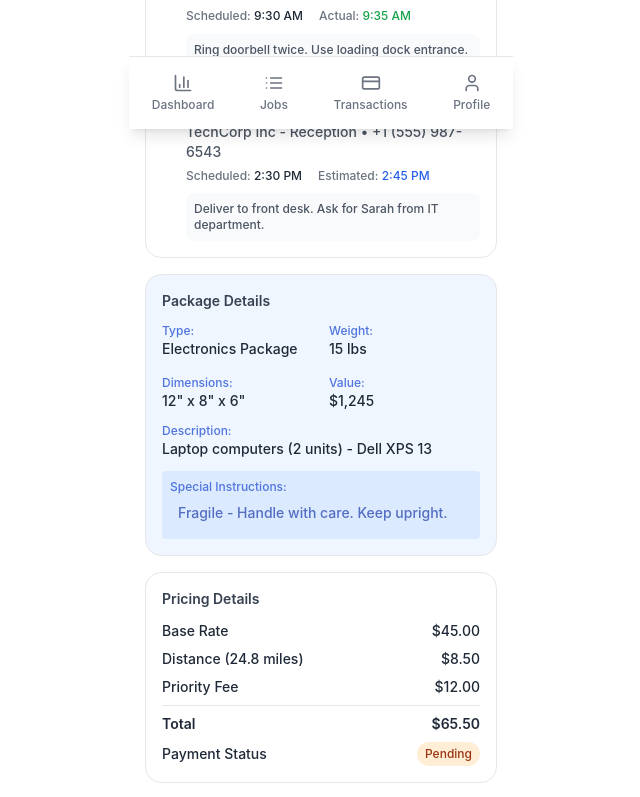
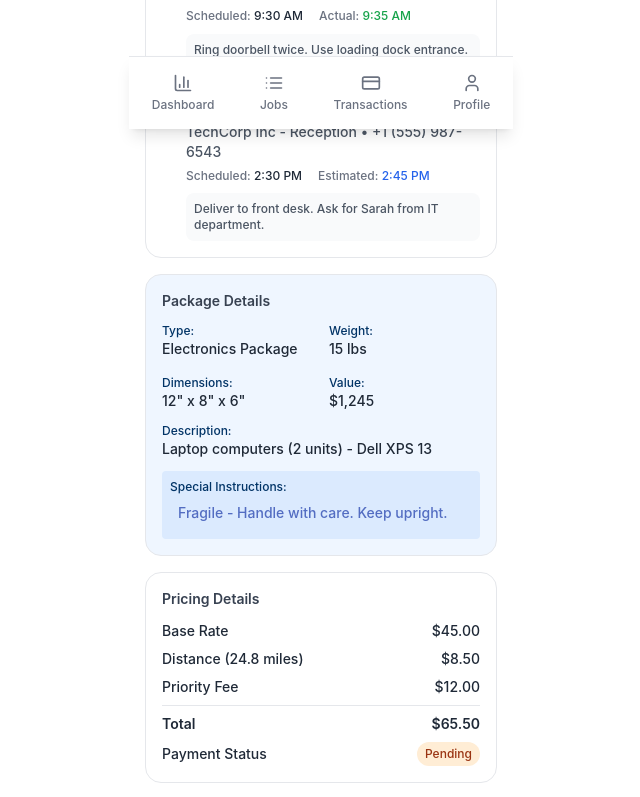
Before and after one commit to gagancodes99/shipper-demo, a React (Create React App) app: page /job/1/tracking in a window 1280 px wide. Shown: the part 671-1468 px from the top of the page, without its empty margins (319-959 px from the left). Built offline with nearby package versions, Linux system fonts and the light colour scheme; sample sign-in values are in the browser's storage; what @react-pdf/renderer would draw is missing.

Commit message:
Done all fixes

```diff
--- a/src/components/screens/DashboardScreen.js
+++ b/src/components/screens/DashboardScreen.js
@@ -43,7 +43,7 @@ const DashboardScreen = ({ onNewJob }) => {
   };
 
   return (
-    <div className="min-h-screen bg-gray-50 max-w-sm mx-auto">
+    <div className="min-h-screen bg-white max-w-sm mx-auto">
       {/* Status Bar */}
       {/* <div className="flex items-center justify-between px-4 py-2 bg-white text-black text-sm">
         <span className="font-medium">9:41</span>
--- a/src/components/screens/JobTrackingScreen.js
+++ b/src/components/screens/JobTrackingScreen.js
@@ -1,6 +1,6 @@
 "use client";
 import React, { useState } from "react";
-import { MapPin, ArrowLeft, Phone, Mail, FileText, Truck, Package, DollarSign, File, Upload } from "lucide-react";
+import { MapPin, ArrowLeft, Phone, Mail, FileText, Truck, Package, Eye, Download, Upload } from "lucide-react";
 import { useNavigate } from "react-router-dom";
 
 export default function DeliveryTrackingScreen() {
@@ -19,7 +19,7 @@ export default function DeliveryTrackingScreen() {
   };
 
   const MapSection = () => (
-    <div className="bg-gray-100 rounded-lg h-48 flex items-center justify-center relative overflow-hidden">
+    <div className="bg-white rounded-lg h-48 flex items-center justify-center relative overflow-hidden">
       <div className="absolute inset-0 bg-gradient-to-br from-blue-100 to-green-100"></div>
       <div className="absolute inset-0 flex items-center justify-center">
         <div className="absolute top-6 left-6 w-4 h-4 bg-green-500 rounded-full border-2 border-white shadow-lg z-10"></div>
@@ -171,28 +171,28 @@ export default function DeliveryTrackingScreen() {
               <h3 className="text-sm font-semibold text-gray-700">Package Details</h3>
               <div className="grid grid-cols-2 gap-4">
                 <div>
-                  <p className="text-xs text-[#4f74dd]">Type:</p>
+                  <p className="text-xs text-[#003366]">Type:</p>
                   <p className="text-sm font-medium">Electronics Package</p>
                 </div>
                 <div>
-                  <p className="text-xs text-[#4f74dd]">Weight:</p>
+                  <p className="text-xs text-[#003366]">Weight:</p>
                   <p className="text-sm font-medium">15 lbs</p>
                 </div>
                 <div>
-                  <p className="text-xs text-[#4f74dd]">Dimensions:</p>
+                  <p className="text-xs text-[#003366]">Dimensions:</p>
                   <p className="text-sm font-medium">12" x 8" x 6"</p>
                 </div>
                 <div>
-                  <p className="text-xs text-[#4f74dd]">Value:</p>
+                  <p className="text-xs text-[#003366]">Value:</p>
                   <p className="text-sm font-medium">$1,245</p>
                 </div>
               </div>
               <div className="mt-2">
-                <p className="text-xs text-[#4f74dd]">Description:</p>
+                <p className="text-xs text-[#003366]">Description:</p>
                 <p className="text-sm">Laptop computers (2 units) - Dell XPS 13</p>
               </div>
               <div className="mt-2 bg-[#dbeafe] p-2 rounded">
-                <p className="text-xs text-[#4f74dd]">Special Instructions:</p>
+                <p className="text-xs text-[#003366]">Special Instructions:</p>
                 <div className="text-sm text-[#536dc2] p-2 rounded-lg ">
                   Fragile - Handle with care. Keep upright.
                 </div>
@@ -338,13 +338,29 @@ export default function DeliveryTrackingScreen() {
       <div className="space-y-4">
         {/* Invoice Section */}
         <div className="p-3 rounded-lg border">
-          <div className="flex items-center gap-3">
-            <FileText className="w-5 h-5 text-blue-600" />
-            <div>
-              <p className="text-sm font-medium">Invoice #PP1001</p>
-              <p className="text-xs text-gray-500">Amount: $65.50</p>
-            </div>
-          </div>
+          <div className="flex items-center justify-between gap-3 p-3 bg-gray-50 rounded-lg hover:bg-gray-100 transition-colors">
+  <div className="flex items-center gap-3 flex-1 min-w-0">
+    <FileText className="w-5 h-5 text-blue-600 flex-shrink-0" />
+    <div className="min-w-0">
+      <p className="text-sm font-medium truncate">Invoice #PP1001</p>
+      <p className="text-xs text-gray-500 truncate">Amount: $65.50</p>
+    </div>
+  </div>
+  <div className="flex items-center gap-1">
+    <button
+      className="p-1.5 text-gray-500 hover:text-blue-600 transition-colors rounded-full hover:bg-gray-200"
+      title="View invoice"
+    >
+      <Eye className="w-4 h-4" />
+    </button>
+    <button
+      className="p-1.5 text-gray-500 hover:text-blue-600 transition-colors rounded-full hover:bg-gray-200"
+      title="Download invoice"
+    >
+      <Download className="w-4 h-4" />
+    </button>
+  </div>
+</div>
         </div>
 
         {/* Package Photos Section */}
--- a/src/components/screens/JobsScreen.js
+++ b/src/components/screens/JobsScreen.js
@@ -13,7 +13,7 @@ import {
   MapPin,
   FileText,
   Repeat,
-  Star,
+  Eye,
   MessageSquare,
 } from "lucide-react";
 export default function JobsScreen() {
@@ -215,7 +215,7 @@ export default function JobsScreen() {
   };
 
   return (
-    <div className="min-h-screen bg-gray-50 max-w-sm mx-auto flex flex-col">
+    <div className="min-h-screen bg-white max-w-sm mx-auto flex flex-col">
       {/* Top Bar */}
       <header className="flex items-center gap-3 p-4">
         <div className="flex-1">
@@ -481,7 +481,7 @@ export default function JobsScreen() {
                     handleJobPress(job.id);
                   }}
                 >
-                  <FileText className="w-4 h-4" />
+                  <Eye className="w-4 h-4" />
                   View Details
                 </button>
               </div>
--- a/src/components/screens/ProfileScreen.js
+++ b/src/components/screens/ProfileScreen.js
@@ -102,7 +102,7 @@ const ProfileScreen = () => {
   ];
 
   return (
-    <div className="min-h-screen bg-gray-50 pb-20 max-w-sm mx-auto">
+    <div className="min-h-screen bg-white pb-20 max-w-sm mx-auto">
       {/* Header */}
 <div className="px-4 py-6">
   <div className="flex items-center justify-between">
```
